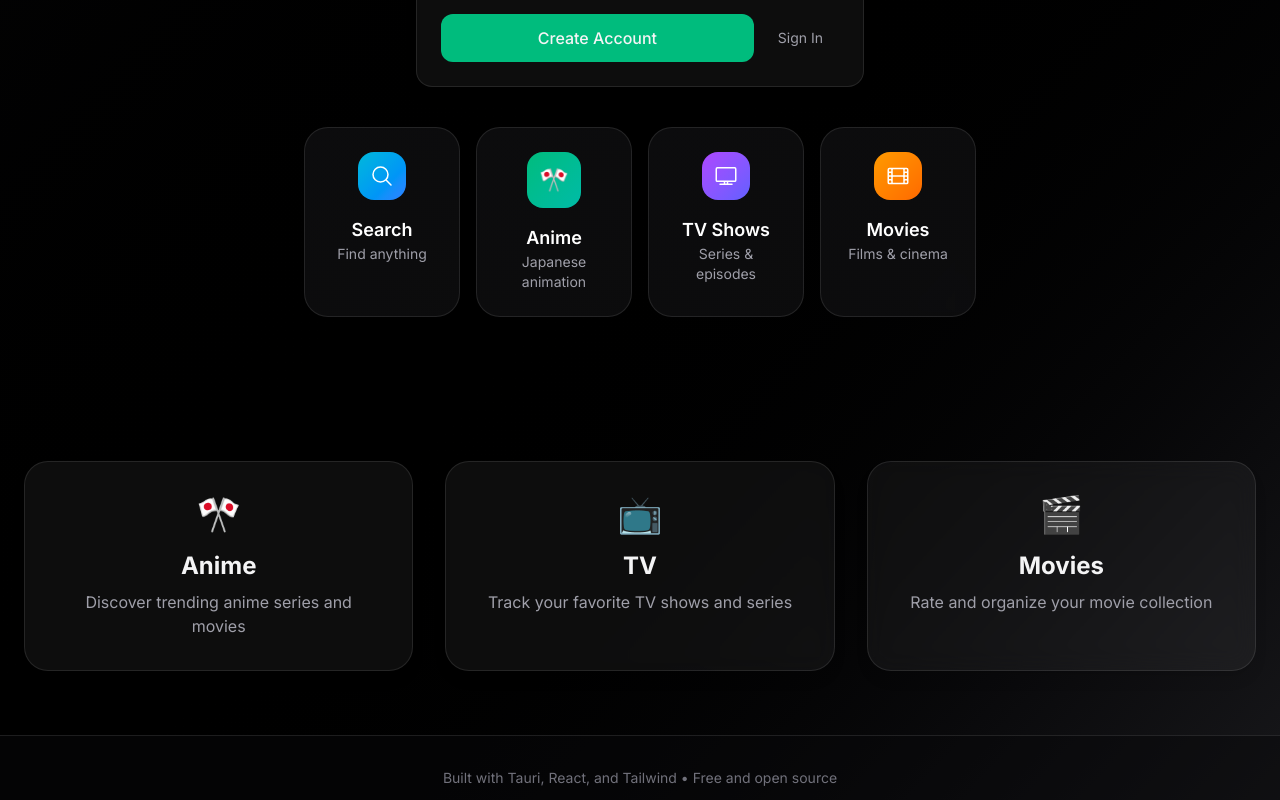
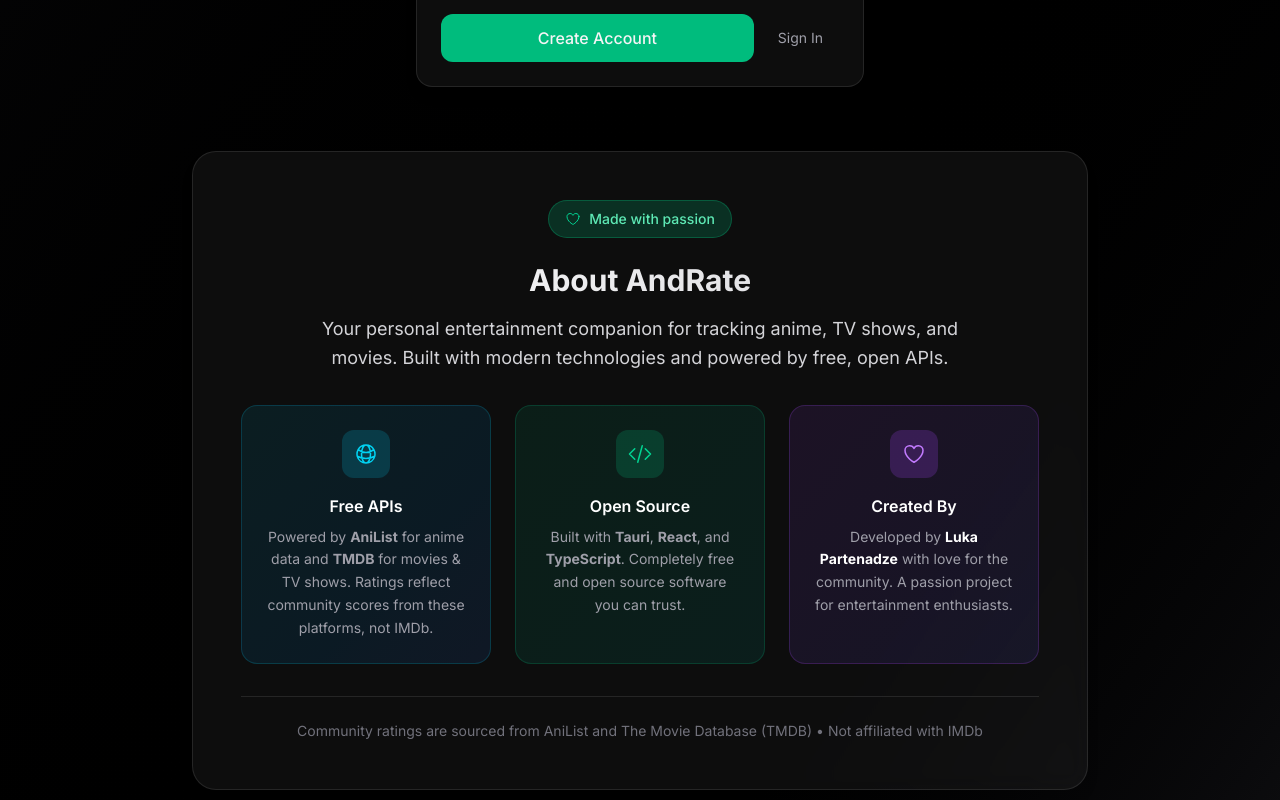
Before and after one commit to SetFodi/AndRate, a React (Vite) app in the folder ui/: page / in a window 1280 px wide. Shown: the part 560-1360 px from the top of the page. Built offline with nearby package versions, Linux system fonts and the light colour scheme.

Commit message:
about section

```diff
--- a/ui/src/App.tsx
+++ b/ui/src/App.tsx
@@ -3,7 +3,7 @@ import type { FormEvent } from 'react'
 import { useState } from 'react'
 import { invoke } from '@tauri-apps/api/core'
 import { StarIcon } from '@heroicons/react/24/solid'
-import { MagnifyingGlassIcon, FilmIcon, TvIcon } from '@heroicons/react/24/outline'
+import { HeartIcon, CodeBracketIcon, GlobeAltIcon } from '@heroicons/react/24/outline'
 import Header from './components/Header'
 import { useAuth } from './state/Auth'
 import { showToast } from './components/Toast'
@@ -155,43 +155,95 @@ function App() {
               </motion.form>
             )}
 
+            {/* About Section */}
             <motion.div
               initial={{ opacity: 0, y: 20 }}
               animate={{ opacity: 1, y: 0 }}
               transition={{ delay: 0.5, duration: 0.6 }}
-              className="mt-10 max-w-2xl mx-auto"
+              className="mt-16 max-w-4xl mx-auto"
             >
-              <div className="grid grid-cols-2 md:grid-cols-4 gap-4">
-                {[
-                  { href: '/search', icon: MagnifyingGlassIcon, title: 'Search', desc: 'Find anything', gradient: 'from-cyan-500 to-blue-500' },
-                  { href: '/anime', icon: MagnifyingGlassIcon, title: 'Anime', desc: 'Japanese animation', gradient: 'from-emerald-500 to-teal-500' },
-                  { href: '/tv', icon: TvIcon, title: 'TV Shows', desc: 'Series & episodes', gradient: 'from-purple-500 to-indigo-500' },
-                  { href: '/movies', icon: FilmIcon, title: 'Movies', desc: 'Films & cinema', gradient: 'from-amber-500 to-orange-500' }
-                ].map((item, idx) => (
-                  <motion.a
-                    key={item.title}
-                    href={item.href}
-                    whileHover={{ y: -4, scale: 1.02 }}
-                    whileTap={{ scale: 0.98 }}
+              <div className="glass rounded-3xl p-8 md:p-12 space-y-8">
+                <div className="text-center">
+                  <motion.div
+                    initial={{ scale: 0.8, opacity: 0 }}
+                    animate={{ scale: 1, opacity: 1 }}
+                    transition={{ delay: 0.7, duration: 0.5 }}
+                    className="inline-flex items-center gap-2 px-4 py-2 rounded-full bg-emerald-500/20 border border-emerald-500/30 mb-6"
+                  >
+                    <HeartIcon className="size-4 text-emerald-400" />
+                    <span className="text-emerald-300 text-sm font-medium">Made with passion</span>
+                  </motion.div>
+
+                  <h2 className="text-3xl font-bold bg-gradient-to-r from-white to-zinc-300 bg-clip-text text-transparent mb-4">
+                    About AndRate
+                  </h2>
+
+                  <p className="text-lg text-zinc-300 leading-relaxed max-w-2xl mx-auto">
+                    Your personal entertainment companion for tracking anime, TV shows, and movies.
+                    Built with modern technologies and powered by free, open APIs.
+                  </p>
+                </div>
+
+                <div className="grid md:grid-cols-3 gap-6">
+                  <motion.div
                     initial={{ opacity: 0, y: 20 }}
                     animate={{ opacity: 1, y: 0 }}
-                    transition={{ delay: 0.6 + idx * 0.1, duration: 0.5 }}
-                    className="group relative rounded-3xl p-6 bg-gradient-to-br from-zinc-900/50 to-zinc-800/30 border border-white/10 hover:border-white/20 backdrop-blur-sm overflow-hidden transition-all duration-300"
+                    transition={{ delay: 0.8, duration: 0.5 }}
+                    className="text-center p-6 rounded-2xl bg-gradient-to-br from-cyan-500/10 to-blue-500/10 border border-cyan-500/20"
                   >
-                    <div className={`absolute inset-0 bg-gradient-to-br ${item.gradient} opacity-0 group-hover:opacity-10 transition-opacity duration-300`} />
-                    <div className="relative z-10">
-                      <div className={`inline-flex p-3 rounded-2xl bg-gradient-to-br ${item.gradient} mb-4 group-hover:scale-110 transition-transform duration-300`}>
-                        {item.title === 'Anime' ? (
-                          <span className="text-2xl">🎌</span>
-                        ) : (
-                          <item.icon className="size-6 text-white" />
-                        )}
-                      </div>
-                      <h3 className="text-lg font-semibold text-white group-hover:text-white transition-colors">{item.title}</h3>
-                      <p className="text-sm text-zinc-400 group-hover:text-zinc-300 transition-colors">{item.desc}</p>
+                    <div className="inline-flex p-3 rounded-xl bg-cyan-500/20 mb-4">
+                      <GlobeAltIcon className="size-6 text-cyan-400" />
                     </div>
-                  </motion.a>
-                ))}
+                    <h3 className="font-semibold text-white mb-2">Free APIs</h3>
+                    <p className="text-sm text-zinc-400 leading-relaxed">
+                      Powered by <strong>AniList</strong> for anime data and <strong>TMDB</strong> for movies & TV shows.
+                      Ratings reflect community scores from these platforms, not IMDb.
+                    </p>
+                  </motion.div>
+
+                  <motion.div
+                    initial={{ opacity: 0, y: 20 }}
+                    animate={{ opacity: 1, y: 0 }}
+                    transition={{ delay: 0.9, duration: 0.5 }}
+                    className="text-center p-6 rounded-2xl bg-gradient-to-br from-emerald-500/10 to-teal-500/10 border border-emerald-500/20"
+                  >
+                    <div className="inline-flex p-3 rounded-xl bg-emerald-500/20 mb-4">
+                      <CodeBracketIcon className="size-6 text-emerald-400" />
+                    </div>
+                    <h3 className="font-semibold text-white mb-2">Open Source</h3>
+                    <p className="text-sm text-zinc-400 leading-relaxed">
+                      Built with <strong>Tauri</strong>, <strong>React</strong>, and <strong>TypeScript</strong>.
+                      Completely free and open source software you can trust.
+                    </p>
+                  </motion.div>
+
+                  <motion.div
+                    initial={{ opacity: 0, y: 20 }}
+                    animate={{ opacity: 1, y: 0 }}
+                    transition={{ delay: 1.0, duration: 0.5 }}
+                    className="text-center p-6 rounded-2xl bg-gradient-to-br from-purple-500/10 to-indigo-500/10 border border-purple-500/20"
+                  >
+                    <div className="inline-flex p-3 rounded-xl bg-purple-500/20 mb-4">
+                      <HeartIcon className="size-6 text-purple-400" />
+                    </div>
+                    <h3 className="font-semibold text-white mb-2">Created By</h3>
+                    <p className="text-sm text-zinc-400 leading-relaxed">
+                      Developed by <strong className="text-white">Luka Partenadze</strong> with love for the community.
+                      A passion project for entertainment enthusiasts.
+                    </p>
+                  </motion.div>
+                </div>
+
+                <motion.div
+                  initial={{ opacity: 0 }}
+                  animate={{ opacity: 1 }}
+                  transition={{ delay: 1.1, duration: 0.5 }}
+                  className="text-center pt-6 border-t border-white/10"
+                >
+                  <p className="text-sm text-zinc-500">
+                    Community ratings are sourced from AniList and The Movie Database (TMDB) • Not affiliated with IMDb
+                  </p>
+                </motion.div>
               </div>
             </motion.div>
           </div>
--- a/ui/src/components/PosterCard.tsx
+++ b/ui/src/components/PosterCard.tsx
@@ -57,22 +57,76 @@ export default function PosterCard({ item, onClick }: Props) {
         <div className="text-sm font-medium line-clamp-2 min-h-10">{item.title}</div>
       </div>
       {menuOpen && (
-        <div className="absolute inset-0 bg-black/70 backdrop-blur-sm p-3" onClick={(e)=>{ e.stopPropagation(); }}>
-          <div className="rounded-xl border border-white/10 bg-zinc-900/90 p-3 space-y-2">
-            <div className="text-xs text-zinc-400">Quick actions</div>
-            <select value={status} onChange={e=>setStatus(e.target.value)} className="w-full rounded-lg bg-zinc-800 border border-white/10 px-3 py-2">
-              <option value="planning">Planning</option>
-              <option value="watching">Watching</option>
-              <option value="completed">Completed</option>
-              <option value="abandoned">Abandoned</option>
-            </select>
-            <StarRating rating={rating} onChange={setRating} size="sm" />
-            <div className="flex gap-2">
-              <button className="flex-1 rounded-lg bg-emerald-600 hover:bg-emerald-700 px-3 py-2" onClick={saveQuick}>Save</button>
-              <button className="rounded-lg bg-zinc-800 border border-white/10 px-3 py-2" onClick={()=> setMenuOpen(false)}>Close</button>
+        <motion.div
+          initial={{ opacity: 0 }}
+          animate={{ opacity: 1 }}
+          exit={{ opacity: 0 }}
+          className="absolute inset-0 bg-black/80 backdrop-blur-md flex items-center justify-center p-4 z-30"
+          onClick={(e)=>{ e.stopPropagation(); setMenuOpen(false); }}
+        >
+          <motion.div
+            initial={{ scale: 0.8, opacity: 0, y: 20 }}
+            animate={{ scale: 1, opacity: 1, y: 0 }}
+            exit={{ scale: 0.8, opacity: 0, y: 20 }}
+            transition={{ type: "spring", duration: 0.4 }}
+            className="glass rounded-3xl p-6 w-80 max-w-full space-y-6 border-2 border-white/20"
+            onClick={(e) => e.stopPropagation()}
+          >
+            <div className="text-center">
+              <h3 className="text-lg font-semibold text-white mb-1">Quick Add</h3>
+              <p className="text-sm text-zinc-400 truncate">{item.title}</p>
             </div>
-          </div>
-        </div>
+
+            <div className="space-y-4">
+              <div>
+                <label className="text-sm font-medium text-zinc-300 mb-2 block">Watch Status</label>
+                <div className="grid grid-cols-2 gap-2">
+                  {[
+                    { value: 'planning', label: 'Planning', emoji: '📋' },
+                    { value: 'watching', label: 'Watching', emoji: '👀' },
+                    { value: 'completed', label: 'Completed', emoji: '✅' },
+                    { value: 'abandoned', label: 'Abandoned', emoji: '❌' }
+                  ].map((s) => (
+                    <button
+                      key={s.value}
+                      onClick={() => setStatus(s.value)}
+                      className={`p-3 rounded-xl border-2 transition-all text-sm font-medium ${
+                        status === s.value
+                          ? 'border-emerald-500 bg-emerald-500/20 text-emerald-300'
+                          : 'border-white/10 bg-white/5 text-zinc-400 hover:border-white/20 hover:text-white'
+                      }`}
+                    >
+                      <div className="text-lg mb-1">{s.emoji}</div>
+                      {s.label}
+                    </button>
+                  ))}
+                </div>
+              </div>
+
+              <div>
+                <label className="text-sm font-medium text-zinc-300 mb-3 block">Your Rating</label>
+                <div className="flex justify-center">
+                  <StarRating rating={rating} onChange={setRating} size="md" />
+                </div>
+              </div>
+            </div>
+
+            <div className="flex gap-3 pt-2">
+              <button
+                className="flex-1 rounded-xl bg-emerald-600 hover:bg-emerald-700 px-4 py-3 font-semibold text-white transition-colors shadow-lg hover:shadow-emerald-500/25"
+                onClick={saveQuick}
+              >
+                Add to Library
+              </button>
+              <button
+                className="px-4 py-3 rounded-xl border border-white/10 text-zinc-400 hover:text-white hover:border-white/20 transition-colors"
+                onClick={()=> setMenuOpen(false)}
+              >
+                Cancel
+              </button>
+            </div>
+          </motion.div>
+        </motion.div>
       )}
     </motion.div>
   )
```
